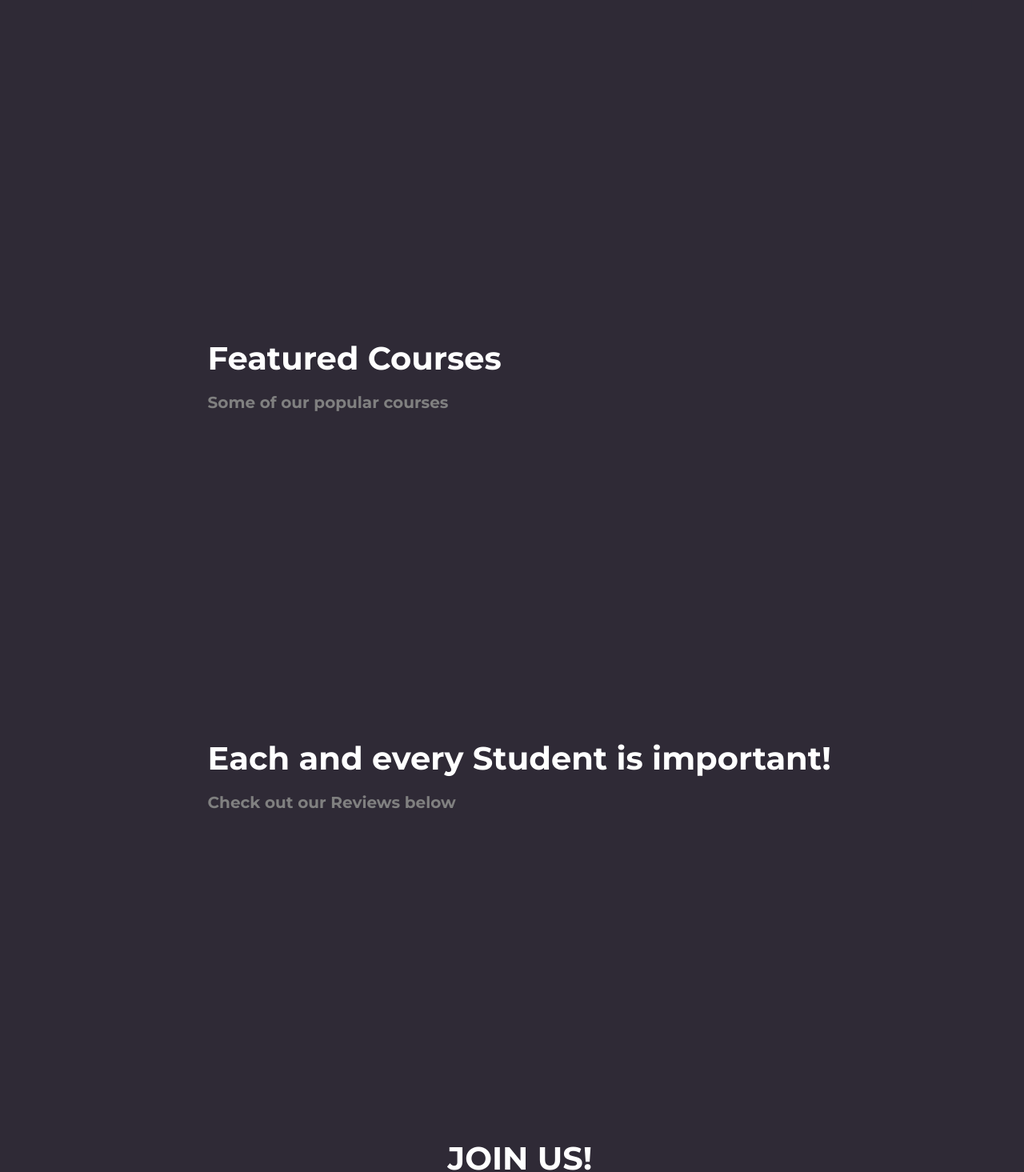
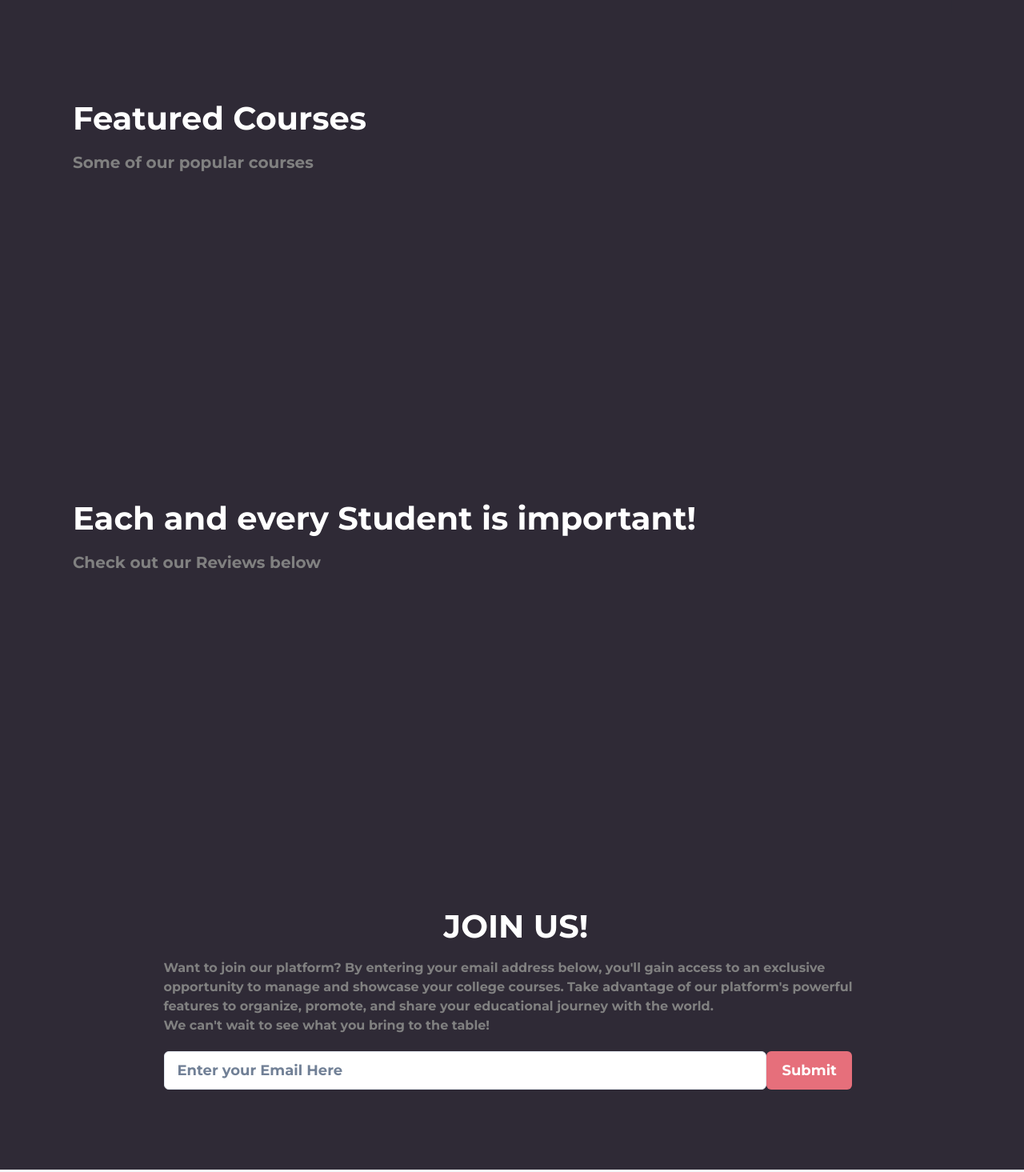
Before and after one commit to SidUMass/StudyBuddy, a React (Create React App) app in the folder client/: page / in a window 1280 px wide. Shown: the part 650-2115 px from the top of the page at 80% size. Built offline with nearby package versions, Linux system fonts and the light colour scheme.

Commit message:
Move some stuff on home around

```diff
--- a/client/src/App.css
+++ b/client/src/App.css
@@ -35,3 +35,15 @@
 .App-Body{
   background-color: #2F2A36;
 }
+.menu a.active{
+text-decoration: underline;
+
+}
+.App-Body-Featured{
+padding-right:30%;
+
+}
+.Join-us{
+  padding-right:20%;
+
+  }
--- a/client/src/components/Header.js
+++ b/client/src/components/Header.js
@@ -1,5 +1,5 @@
 import React from 'react';
-import { Link } from 'react-router-dom';
+import { Link, useLocation } from 'react-router-dom';
 import {useState} from 'react';
 import { Box, Text, Button, Stack } from "@chakra-ui/react";
 import {ReactComponent as Logo} from "../logo.svg";
@@ -45,16 +45,21 @@ const MenuItem = ({ children, isLast, to = "/", ...rest }) => {
   );
 };
 
+
+
 const MenuLinks = ({ isOpened }) => {
+  const location = useLocation();
   return (
     <Box display={{ base: isOpened ? "block" : "none", md: "block" }}
     flexBasis={{ base: "100%", md: "auto" }}>
       <Stack spacing={8} align="center" justify={["center", "space-between", "flex-end", "flex-end"]}
       direction={["column", "row", "row", "row"]} pt={[4, 4, 0, 0]}>
-        <MenuItem to="/">Home</MenuItem>
-        <MenuItem to="/courses"> Courses </MenuItem>
-        <MenuItem to="/profile"> Profile </MenuItem>
-        <MenuItem to="/login" isLast>
+
+        <MenuItem to="/"  textDecoration={location.pathname === '/profile' ? 'underline' : 'none'}>Home</MenuItem>
+        <MenuItem to="/courses"  textDecoration={location.pathname === '/profile' ? 'underline' : 'none'}> Courses </MenuItem>
+        <MenuItem to="/profile" textDecoration={location.pathname === '/profile' ? 'underline' : 'none'}> Profile </MenuItem>
+        <MenuItem to="/login"  textDecoration={location.pathname === '/profile' ? 'underline' : 'none'} isLast>
+
           <Button
             size="sm"
             rounded="lg"
@@ -67,6 +72,7 @@ const MenuLinks = ({ isOpened }) => {
             Login
           </Button>
         </MenuItem>
+
       </Stack>
     </Box>
   );
--- a/client/src/pages/Home.js
+++ b/client/src/pages/Home.js
@@ -35,7 +35,7 @@ function Home() {
     let { height, width } = useWindowDimensions();
   return (
     <body className="App-Body">
-        <Box paddingLeft="100px">
+        <Box paddingLeft="50px">
             <Flex alignItems={width >= 1168 ? "flex-start" : "center"} justifyContent="center">
                 {/* Left Side Banner */}
                 <Box width="50%" paddingTop="120px" paddingLeft="0">
@@ -63,8 +63,9 @@ function Home() {
             </Flex>
             <Flex direction="column" alignItems="center" justifyContent="center">
             {/* Featured courses */}
+
             <div className="App-Body-Featured">
-            <Text fontSize ='40px' color='white'marginBottom="10px" marginTop="400px">
+            <Text fontSize ='40px' color='white'marginBottom="10px" marginTop="100px">
                 Featured Courses
             </Text>
 
@@ -80,29 +81,31 @@ function Home() {
             <Text fontSize ='20px' color='grey'marginBottom="10px">
                 Check out our Reviews below
             </Text>
+            </div>
 
-
-            <Text fontSize ='40px' color='white'marginBottom="10px" marginTop="400px"textAllign="center"marginLeft="300px">
+            <Box pb="100px"marginRight={"60px"}>
+            <Text fontSize ='40px' color='white'marginBottom="10px" marginTop="400px"textAllign="center"marginLeft={"350px"}>
                 JOIN US!
             </Text>
 
-            <Text fontSize ='16px' color='grey'marginBottom="100px"textAllign="center">
+            <Text fontSize ='16px' color='grey'marginBottom="20px"textAllign="center">
                 Want to join our platform? By entering your email address below, you'll gain
                 access to an exclusive<br /> opportunity to manage and showcase your college courses.
                 Take advantage of our platform's powerful<br /> features to organize, promote, and share
                 your educational journey with the world. <br />We can't wait to see what you bring to the table!
             </Text>
 
-            <Box pb="200px">
+
             <Flex alignItems="center" justifyContent="center">
             <Input placeholder="Enter your Email Here" size="lg" style={{ background: 'white' }} />
             <Button bg="#E66F7B" color="white"size="lg">Submit</Button>
             </Flex>
             </Box>
 
-            </div>
+
             </Flex>
         </Box>
+
     </body>
   );
 }
```
